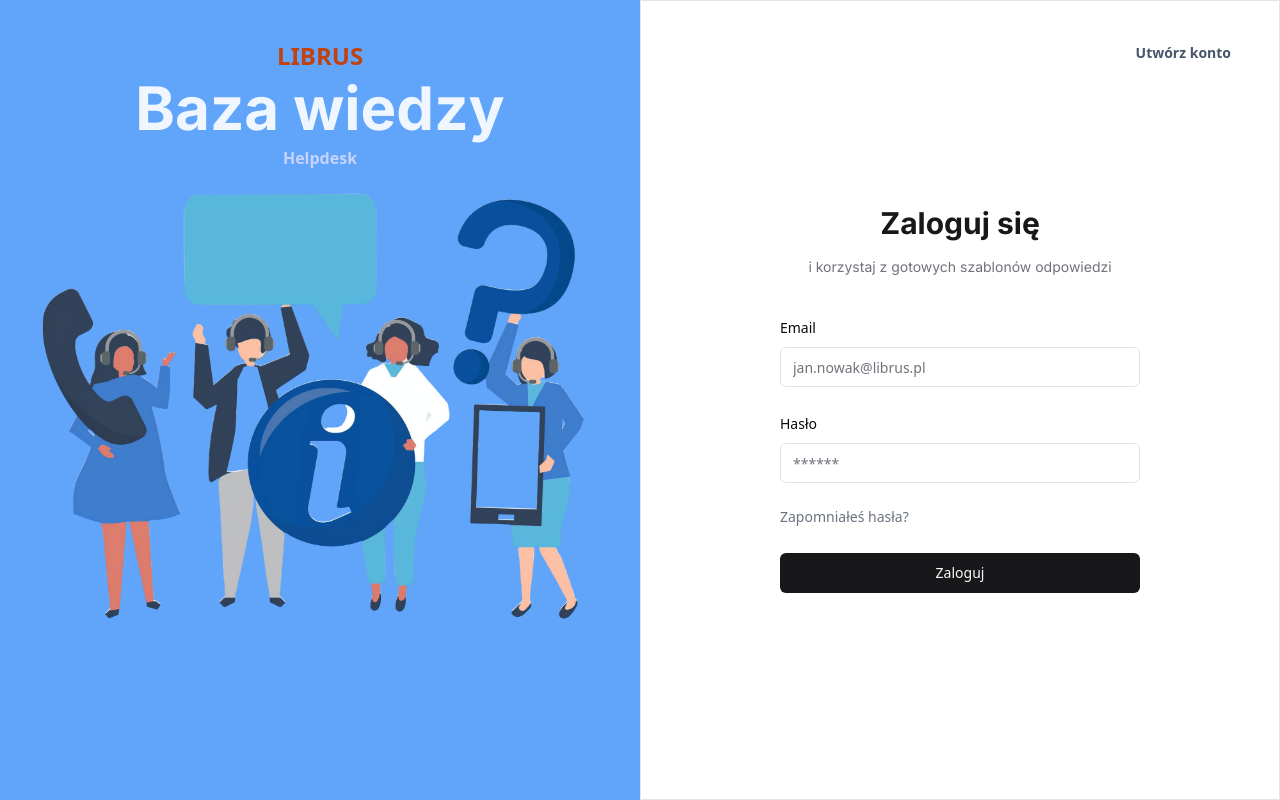
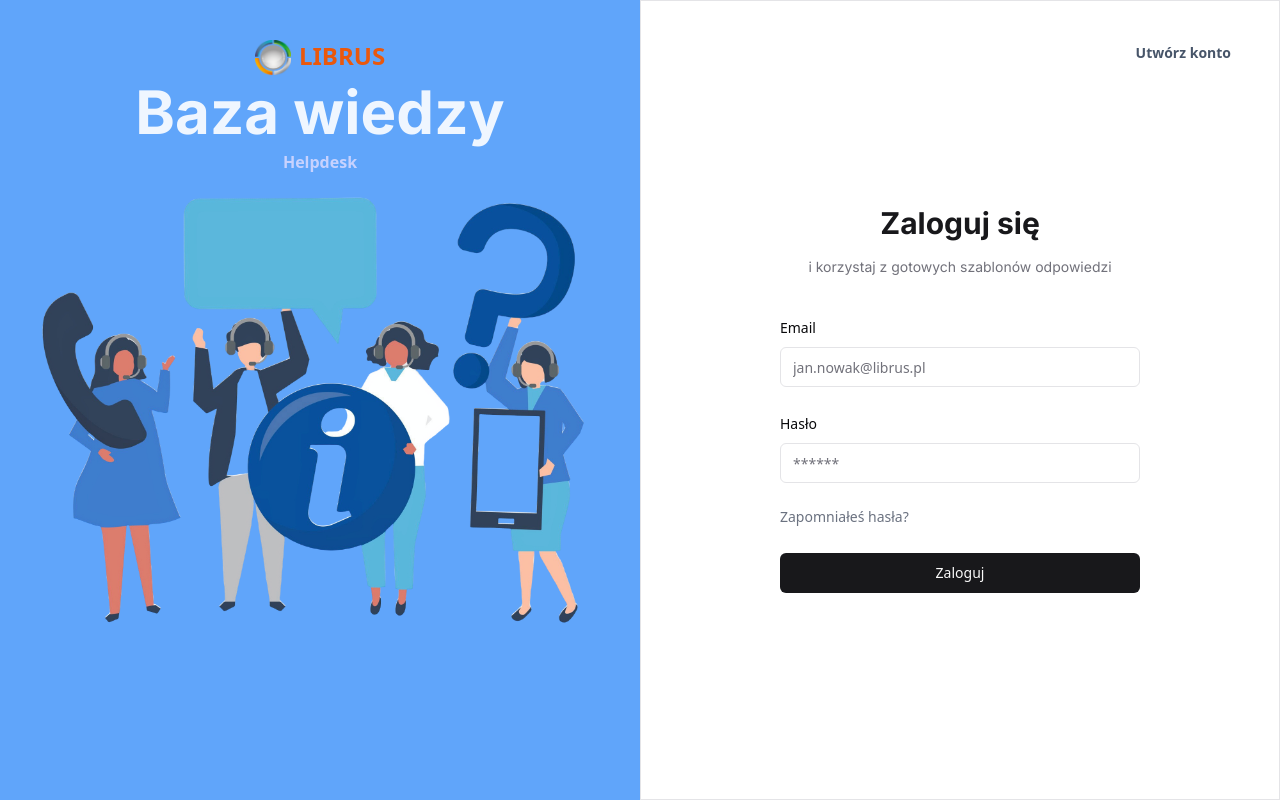
Before and after one commit to HurasAdam/Baza_wiedzy_v2, a React (Vite) app in the folder frontend/: page /login in a window 1280 px wide. Built offline with nearby package versions, Linux system fonts and the light colour scheme; no server answers.

Commit message:
feat: Added loading spinner to LoginForm button based on useAuth login request status.

```diff
--- a/frontend/src/components/LoginForm.tsx
+++ b/frontend/src/components/LoginForm.tsx
@@ -12,6 +12,8 @@
   FormMessage,
 } from "@/components/ui/form"
 import { Input } from "@/components/ui/input"
+import useAuth from "@/hooks/useAuth"
+import CircleButtonSpinner from "./core/CircleButtonSpinner"
 
 const formSchema = z.object({
     email: z.string().email({
@@ -23,6 +25,7 @@
   });
 
 export function LoginForm({onSave,isError}) {
+  const {isLoading} = useAuth();
   // 1. Define your form.
   const form = useForm<z.infer<typeof formSchema>>({
     resolver: zodResolver(formSchema),
@@ -102,7 +105,7 @@
             <span className='text-sm text-gray-500 hover:text-gray-700 hover:underline cursor-pointer'>
           Zapomniałeś hasła?
         </span>
-        <Button className="my-0.5" type="submit">Zaloguj</Button>
+        <Button className="my-0.5" type="submit">{isLoading ? <CircleButtonSpinner/>:"Zaloguj"}</Button>
         </div>
       </form>
     </Form>
--- a/frontend/src/components/Navbar.tsx
+++ b/frontend/src/components/Navbar.tsx
@@ -26,6 +26,7 @@
 import { useModalContext } from "@/contexts/ModalContext";
 import ShortcutCallRegisterForm from "./forms/ShortcutCallRegisterForm";
 import { IoIosSearch } from "react-icons/io";
+import { BasicSearchBar } from "./BasicSearchBar";
 
 const Navbar: React.FC = ({ notifications }) => {
 //   const {showContentModal} = useAppContext();
@@ -147,8 +148,13 @@
 </div>
 <div className="">
 
+
+
+
+
 <button
-onClick={()=>openContentModal({size:"sm"})}
+
+onClick={()=> openContentModal({size:"sm",title:"Filtry", content:(<div className='px-2 '><BasicSearchBar visibleFields={{ title: true, tags: false, author: false  }}  immediate={false}/></div>)})}
 className="flex items-center gap-1 w-[240px] h-full rounded-xl  border border-gray-200 cursor-pointer hover:bg-indigo-50 hover:border-indigo-100 hover:text-slate-500 bg-slate-50 p-0.5 px-3 text-slate-400 text-[14px]">
     <IoIosSearch/>
   wyszukaj artukułu...</button>
--- a/frontend/src/layouts/AuthLayout.tsx
+++ b/frontend/src/layouts/AuthLayout.tsx
@@ -1,3 +1,4 @@
+import Spinner from '@/components/core/Spinner';
 import { IMAGES } from '@/constants/images';
 import useAuth from '@/hooks/useAuth';
 import React from 'react'
@@ -5,7 +6,7 @@
 
 const AuthLayout = () => {
 
-  const { user, isLoading } = useAuth();
+  const { user } = useAuth();
 
 
 
@@ -15,13 +16,13 @@
   return (
     <section className='min-h-screen flex w-full bg-blue-400'>
       <div className='flex-1 my-auto hidden lg:flex flex-col items-center mt-10'>
-      <span className='text-orange-700 font-bold text-2xl mb-1.5'>LIBRUS</span>
+      <div className=' mb-1.5 flex gap-2'>
+      <img src={IMAGES.Logo} className='w-9 h-9' alt="" />
+        <span className='text-orange-600 font-bold text-2xl'>LIBRUS</span>
+        </div>
         <h1 className=' text-6xl text-blue-50 font-bold font-inter '>Baza wiedzy</h1>
         <span className='my-2 text-indigo-200 font-semibold'>Helpdesk</span>
-
         <img src={IMAGES.loginImage} alt="" />
-{/* <img className='w-auto max-h-[700px]' src={CONSTANTS.IMAGES.landingImage} alt="" /> */}
-
 </div>
           <div className='flex-1 md:w-2/5 h-screen bg-white flex justify-center max-w-8xl mx-auto '>
 
```
